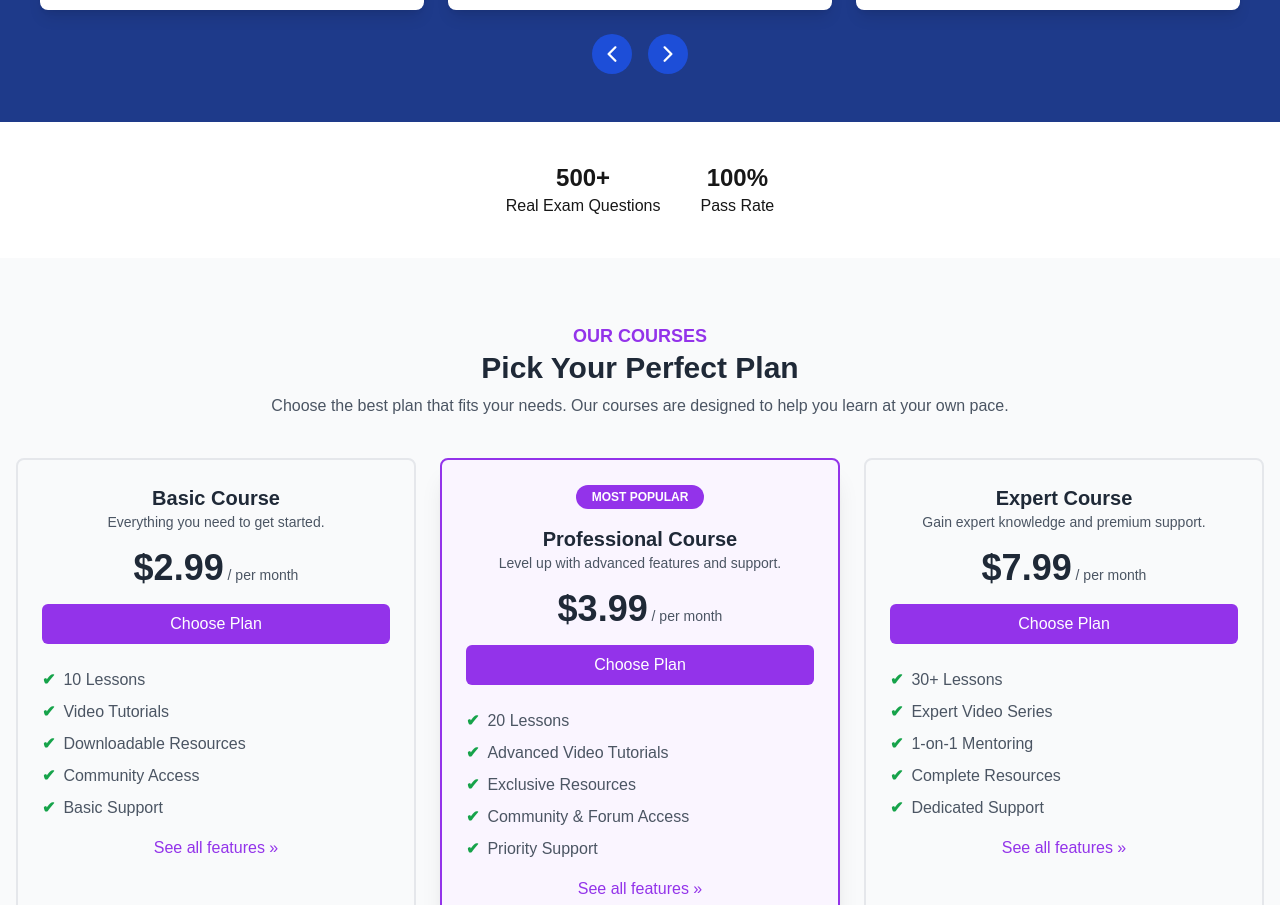
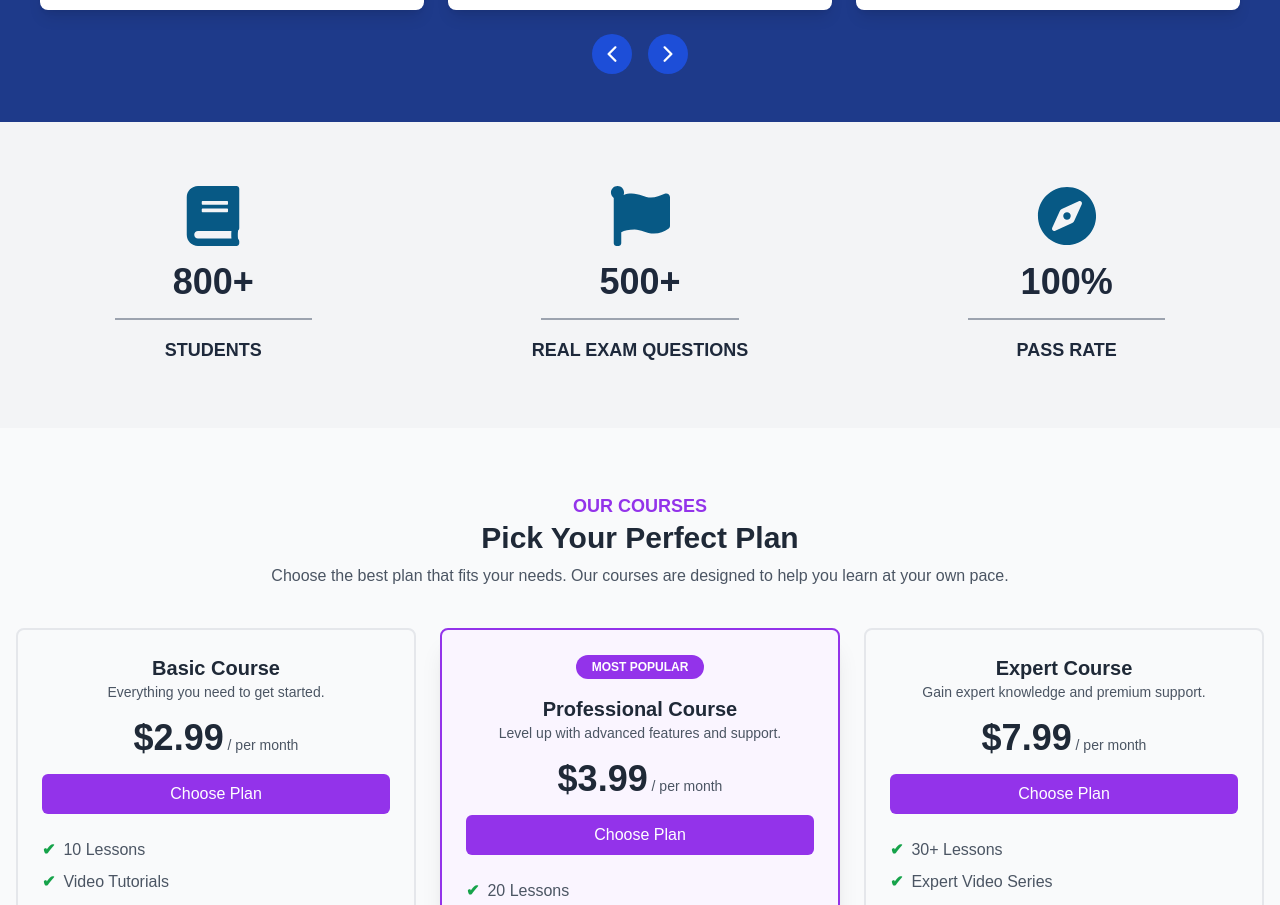
Before and after one commit to faysalmohammed2020/uk-driving-course, a Next.js app: page / in a window 1280 px wide. Shown: the part 1979-2884 px from the top of the page. Built offline with nearby package versions, Linux system fonts and the light colour scheme.

Commit message:
Statistics section created

```diff
--- a/app/components/Home.tsx
+++ b/app/components/Home.tsx
@@ -7,6 +7,7 @@ import Footer from "./Footer";
 import OurCourses from "./OurCourses";
 import SomethingAboutUs from "./SomethingAboutUs";
 import GetInTouch from "./GetInTouch";
+import StatisticsSection from "./StatisticsSection";
 const mockTests = [
   { id: 1, title: "SERU Grammer Mock Test – 2" },
   { id: 2, title: "SERU Grammer Mock Test – 1" },
@@ -112,16 +113,7 @@ const HomePage: React.FC = () => {
         </div>
       </section>
 
-      <div className="flex justify-center gap-10 py-10 bg-white">
-        <div className="text-center">
-          <h2 className="text-2xl font-bold">500+</h2>
-          <p>Real Exam Questions</p>
-        </div>
-        <div className="text-center">
-          <h2 className="text-2xl font-bold">100%</h2>
-          <p>Pass Rate</p>
-        </div>
-      </div>
+     <StatisticsSection />
 
       <OurCourses />
 
--- /dev/null
+++ b/app/components/StatisticsSection.tsx
@@ -0,0 +1,44 @@
+// components/StatisticsSection.tsx
+"use client";
+
+import React from "react";
+import { FaBook, FaFlag, FaCompass } from "react-icons/fa";
+
+const statistics = [
+  {
+    icon: <FaBook className="text-6xl text-sky-800" />,
+    value: "800+",
+    label: "STUDENTS",
+  },
+  {
+    icon: <FaFlag className="text-6xl text-sky-800" />,
+    value: "500+",
+    label: "REAL EXAM QUESTIONS",
+  },
+  {
+    icon: <FaCompass className="text-6xl text-sky-800" />,
+    value: "100%",
+    label: "PASS RATE",
+  },
+];
+
+const StatisticsSection: React.FC = () => {
+  return (
+    <section className="py-16">
+      <div className="container mx-auto px-4">
+        <div className="grid grid-cols-1 md:grid-cols-3 gap-8 text-center">
+          {statistics.map((stat, index) => (
+            <div key={index} className="text-slate-800">
+              <div className="flex justify-center mb-4">{stat.icon}</div>
+              <h3 className="text-4xl font-bold">{stat.value}</h3>
+              <hr className="my-4 border-t-2 border-gray-400 w-1/2 mx-auto" />
+              <p className="text-lg font-semibold">{stat.label}</p>
+            </div>
+          ))}
+        </div>
+      </div>
+    </section>
+  );
+};
+
+export default StatisticsSection;
```
